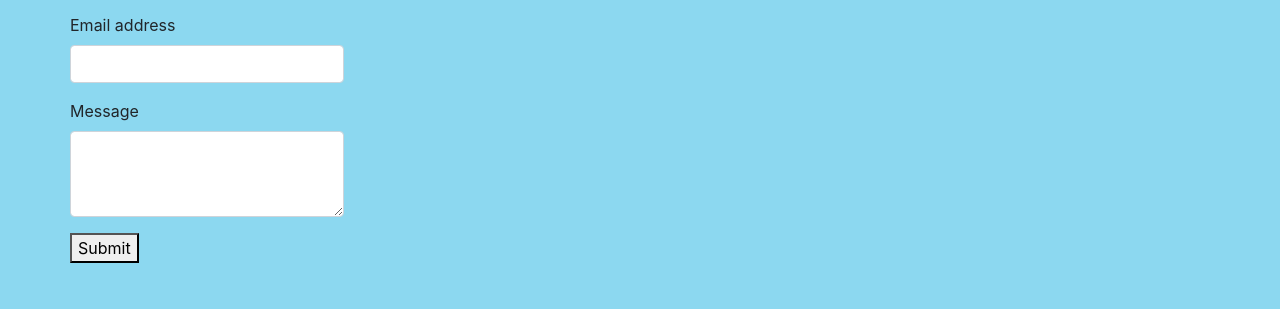
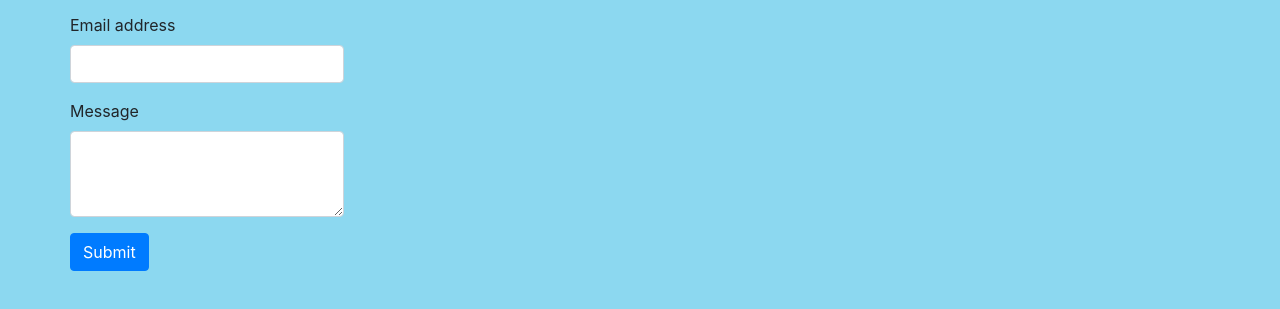
Before and after one commit to coolculasa/portfolio, a plain HTML site: page contact.html in a window 1280 px wide. Shown: the part 209-518 px from the top of the page. Drawn offline with nearby package versions, Linux system fonts and the light colour scheme.

Commit message:
Corrected errors found on HTML Validation Service

```diff
--- a/contact.html
+++ b/contact.html
@@ -63,14 +63,15 @@
               <div class="form-group">
                   <label for="exampleFormControlTextarea1">Message</label>
                       <textarea class="form-control" id="exampleFormControlTextarea1" rows="3"></textarea>
-                  </div>
+              </div>
 
-              <button type="submit" class"btn btn-primary mb2">Submit</button>
+              <button type="submit" class="btn btn-primary mb2">Submit</button>
 
             </form>
 
 
         </div>
+      </div>
     </div>
   </div>
 </body>
```
